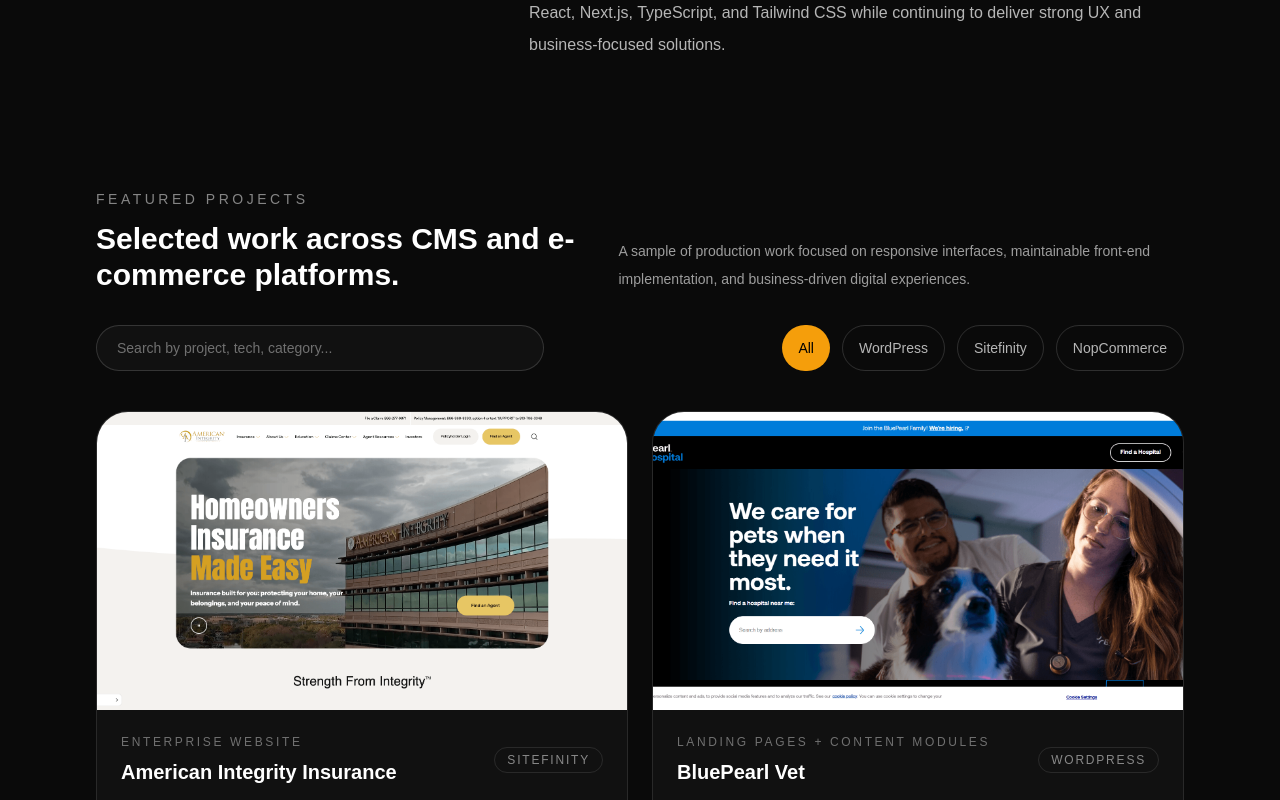
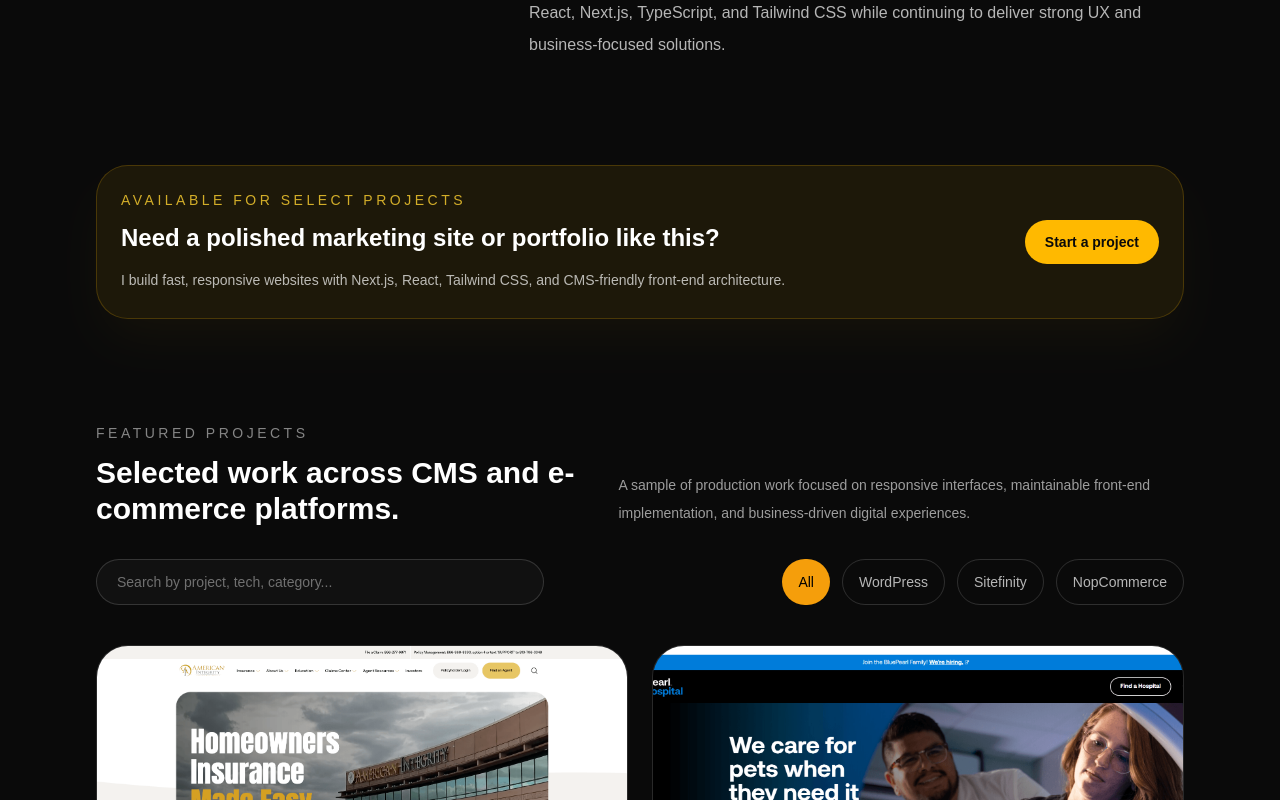
Before and after one commit to jeffreyharris/jeffrey-portfolio, a Next.js app: page / in a window 1280 px wide. Shown: the part 1320-2120 px from the top of the page. Built offline with nearby package versions, Linux system fonts and the light colour scheme.

Commit message:
project promo

```diff
--- a/app/api/contact/route.ts
+++ b/app/api/contact/route.ts
@@ -14,7 +14,7 @@
     }
 
     const { data, error } = await resend.emails.send({
-      from: "Jeffrey Harris <contact@jeffreyharris.me>",
+      from: "Portfolio Contact <contact@jeffreyharris.me>",
       to: ["jeffrey.david.harris@gmail.com"],
       replyTo: email,
       subject: `New portfolio message from ${name}`,
--- a/app/page.tsx
+++ b/app/page.tsx
@@ -2,6 +2,7 @@
 import ContactSection from "@/components/ContactSection";
 import ExperienceSection from "@/components/ExperienceSection";
 import Hero from "@/components/Hero";
+import PromoSection from "@/components/PromoSection";
 import ProjectsSection from "@/components/ProjectsSection";
 
 export default function Home() {
@@ -10,6 +11,7 @@
 
       <Hero />
       <AboutSection />
+      <PromoSection />
 
       <ProjectsSection />
 
--- a/components/ContactSection.tsx
+++ b/components/ContactSection.tsx
@@ -11,6 +11,7 @@
 });
 
 const [submitted, setSubmitted] = useState(false);
+const [isSubmitting, setIsSubmitting] = useState(false);
 
 const [errors, setErrors] = useState({
   name: "",
@@ -65,6 +66,9 @@
     return;
   }
 
+  setIsSubmitting(true);
+  setSubmitted(false);
+
   try {
     const response = await fetch("/api/contact", {
       method: "POST",
@@ -75,8 +79,10 @@
     });
 
     if (!response.ok) {
-      throw new Error("Failed to send message.");
-    }
+  const errorData = await response.json();
+  console.error("Contact form API error:", errorData);
+  throw new Error(errorData.error || "Failed to send message.");
+}
 
     setSubmitted(true);
 
@@ -94,6 +100,8 @@
   } catch (error) {
     console.error(error);
     setSubmitted(false);
+  } finally {
+    setIsSubmitting(false);
   }
 };
 
@@ -231,11 +239,12 @@
 </div>
 
             <button
-              type="submit"
-              className="w-fit rounded-full bg-amber-400 px-6 py-3 text-sm font-semibold text-neutral-950 transition hover:bg-amber-300"
-            >
-              Send message
-            </button>
+  type="submit"
+  disabled={isSubmitting}
+  className="w-fit rounded-full bg-amber-400 px-6 py-3 text-sm font-semibold text-neutral-950 transition hover:bg-amber-300 disabled:cursor-not-allowed disabled:opacity-60"
+>
+  {isSubmitting ? "Sending..." : "Send message"}
+</button>
 
             {submitted && (
               <p className="text-sm text-amber-300">
--- /dev/null
+++ b/components/PromoSection.tsx
@@ -0,0 +1,29 @@
+export default function PromoSection() {
+  return (
+  <section className="mx-auto max-w-6xl px-6 py-10 lg:px-8">
+  <div className="rounded-[2rem] border border-amber-400/20 bg-amber-400/[0.08] p-6 shadow-2xl shadow-amber-400/5 md:flex md:items-center md:justify-between md:gap-8">
+    <div>
+      <p className="text-sm font-medium uppercase tracking-[0.25em] text-amber-300/80">
+        Available for select projects
+      </p>
+
+      <h2 className="mt-3 text-2xl font-semibold text-white">
+        Need a polished marketing site or portfolio like this?
+      </h2>
+
+      <p className="mt-3 max-w-2xl text-sm leading-7 text-white/70">
+        I build fast, responsive websites with Next.js, React, Tailwind CSS,
+        and CMS-friendly front-end architecture.
+      </p>
+    </div>
+
+    <a
+      href="#contact"
+      className="mt-6 inline-flex rounded-full bg-amber-400 px-5 py-3 text-sm font-semibold text-neutral-950 transition hover:bg-amber-300 md:mt-0"
+    >
+      Start a project
+    </a>
+  </div>
+</section>
+);
+}
```
